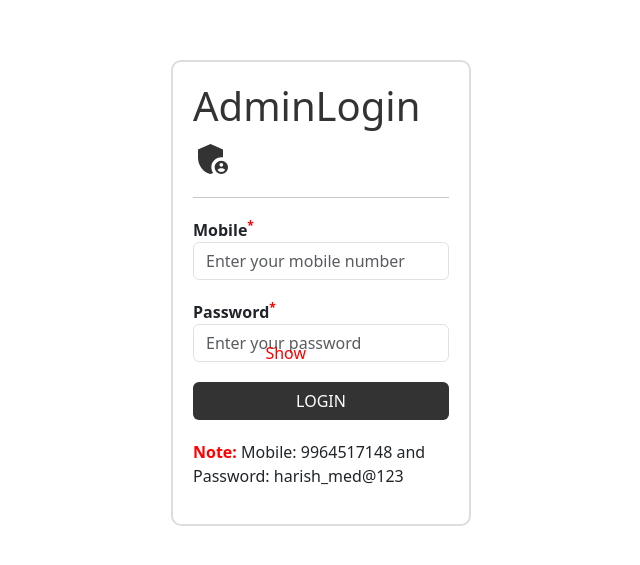
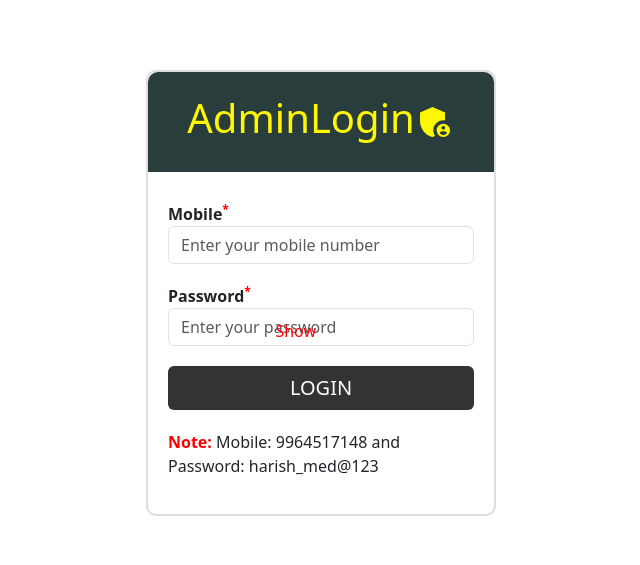
Before and after one commit to manoharbondalapati/avika, a React (Create React App) app in the folder avika/: page /adminlogin in a window 1280 px wide. Shown: the part 107-672 px from the top of the page, without its empty margins (319-959 px from the left). Built offline with nearby package versions, Linux system fonts and the light colour scheme.

Commit message:
updated changes

```diff
--- a/avika/src/components/HomePage.css
+++ b/avika/src/components/HomePage.css
@@ -5,6 +5,10 @@
   background-size: cover;
   object-fit: cover;
   background-attachment: fixed;
+}
+.containers
+{
+  margin-left: 20px;
 }
 .containers h1,
 h2 {
--- a/avika/src/components/HomePage.js
+++ b/avika/src/components/HomePage.js
@@ -20,7 +20,7 @@ const HomePage = () => {
       <div className="divs">
         <div id="userdiv">
           <Link to="/userlogin">
-            <Button variant="primary">Book Appointment</Button>
+            <Button variant="primary">Upload Document</Button>
           </Link>
         </div>
         <div id="admindiv">
--- a/avika/src/components/admin/AdminLogin.css
+++ b/avika/src/components/admin/AdminLogin.css
@@ -1,5 +1,5 @@
 #adminlogin {
-  width: 300px;
+  width: 350px;
   height: 100vh;
   margin: 0 auto;
   padding: 0;
@@ -8,21 +8,27 @@
   align-items: center;
 }
 
-fieldset {
+.adminform {
   border: 2px solid #ddd;
-  padding: 20px;
   border-radius: 10px;
 }
-
-legend {
+.heading {
+  display: flex;
+  justify-content: center;
+  align-items: center;
+  height: 100px;
   font-size: 24px;
   font-weight: bold;
-  color: #333;
+  color: #fff702;
+  text-align: center;
   margin-bottom: 10px;
+  border-radius: 10px 10px 0px 0px;
+  background-color: rgb(41, 61, 61);
 }
 
+
 .login-form {
-  margin-top: 20px;
+  padding: 20px;
 }
 
 .form-group {
@@ -40,8 +46,8 @@ label {
 
 .shows-password {
   position: absolute;
-  right: 655px;
-  top: 57.5%;
+  right: 645px;
+  top: 54.8%;
   transform: translateY(-50%);
   cursor: pointer;
   background-color: transparent;
@@ -66,22 +72,46 @@ label {
   color: red;
 }
 
-@media (max-width: 1000px) {
+@media (max-width: 520px) {
   .shows-password {
     position: absolute;
     right: 47px;
-    top: 53%;
+    top: 55.5%;
     transform: translateY(-50%);
     cursor: pointer;
     background-color: transparent;
     border: none;
-    color: rgb(255, 34, 0);
+    color: red;
+  }
+  #adminlogin
+  {
+    width: 300px;
+  }
+  .heading h1
+  {
+    font-size: 30px;
   }
 }
+
+@media screen and (min-width: 600px) and (max-width: 768px) {
+  .shows-password {
+    position: absolute;
+    right: 250px;
+    top: 54.3%;
+    transform: translateY(-50%);
+    cursor: pointer;
+    background-color: transparent;
+    border: none;
+    color: red;
+  }
+}
+
+
 #loginbtn {
   background-color: #333;
   width: 100%;
-  text-transform: uppercase;
+  font-size: 20px;
+
 }
 #loginbtn:hover {
   background-color: white;
--- a/avika/src/components/admin/AdminLogin.js
+++ b/avika/src/components/admin/AdminLogin.js
@@ -13,7 +13,7 @@ const AdminLogin = () => {
   const [showPassword, setShowPassword] = useState(false);
   const loading = useSelector((state) => state.adminlogin.loading);
 
-  const handleSubmit = async (event) => {
+  const handleSubmit = (event) => {
     event.preventDefault();
     const adminCredentials = { mobile, password };
     dispatch(loginAdmin(adminCredentials, navigate));
@@ -21,17 +21,16 @@ const AdminLogin = () => {
 
   return (
     <div id="adminlogin">
-      <fieldset>
-        <legend>
+      <div className="adminform">
+        <div className="heading">
           <h1>
             Admin<span id="login">Login</span>
             <span id="admin-icon">
               <MdAdminPanelSettings />
             </span>
           </h1>
-        </legend>
-        <hr />
-        <div className="login-form">
+        </div>
+       <div className="login-form">
           <form onSubmit={handleSubmit}>
             <div className="form-group">
               <label htmlFor="mobile">
@@ -71,7 +70,7 @@ const AdminLogin = () => {
               </span>
             </div>
             <button className="btn" id="loginbtn" type="submit">
-              {loading ? "Logging in..." : "Login"}
+              {loading ? "Logging in..." : "LOGIN"}
             </button>
             <p id="credentials">
               <span id="note">Note:</span> Mobile: 9964517148 and Password:
@@ -79,7 +78,7 @@ const AdminLogin = () => {
             </p>
           </form>
         </div>
-      </fieldset>
+      </div>
     </div>
   );
 };
--- a/avika/src/components/admin/AdminPage.css
+++ b/avika/src/components/admin/AdminPage.css
@@ -58,10 +58,13 @@ table tr:hover {
   color: white;
 }
 
-#numbers {
+.pagination-item {
   background-color: white;
   color: black;
-  border-radius: 5px;
+  margin: 0 5px;
+  border: none;
+  outline: none;
+  border-radius: 10px;
 }
 
 .table-container {
@@ -69,7 +72,7 @@ table tr:hover {
   margin-top: 10px;
 }
 
-@media (max-width: 768px) {
+@media (max-width: 520px) {
   .table-container {
     max-width: 350px;
   }
@@ -77,6 +80,8 @@ table tr:hover {
     margin: auto;
   }
 }
+
+
 #adminpagebtn:hover {
   background-color: white;
   border: solid 1px #0f2027;
--- a/avika/src/components/admin/AdminPage.js
+++ b/avika/src/components/admin/AdminPage.js
@@ -204,7 +204,7 @@ const AdminPage = () => {
               i >= currentPage - 3 &&
               i < currentPage + 3 && (
                 <Pagination.Item
-                  id="numbers"
+                  className="pagination-item"
                   key={i}
                   onClick={() => paginate(i + 1)}
                   active={i + 1 === currentPage}
--- a/avika/src/components/user/UserLogin.css
+++ b/avika/src/components/user/UserLogin.css
@@ -1,5 +1,5 @@
 #userlogin {
-  width: 300px;
+  width: 350px;
   height: 100vh;
   margin: 0 auto;
   padding: 0;
@@ -8,21 +8,28 @@
   align-items: center;
 }
 
-fieldset {
+.userform {
   border: 2px solid #ddd;
-  padding: 20px;
+
   border-radius: 10px;
 }
 
-legend {
+.headings {
+  display: flex;
+  justify-content: center;
+  align-items: center;
+  height: 100px;
   font-size: 24px;
   font-weight: bold;
-  color: #333;
+  color: #fff702;
+  text-align: center;
   margin-bottom: 10px;
+  border-radius: 10px 10px 0px 0px;
+  background-color: rgb(41, 61, 61);
 }
 
 .login-form {
-  margin-top: 20px;
+  padding: 20px;
 }
 
 .form-group {
@@ -34,14 +41,14 @@ label {
   font-weight: bold;
 }
 .form-control {
-  padding-right: 40px;
+
   outline: none;
 }
 
 #show-password {
   position: absolute;
   right: 655px;
-  top: 54%;
+  top: 55.5%;
   transform: translateY(-50%);
   cursor: pointer;
   background-color: transparent;
@@ -66,23 +73,32 @@ label {
   color: red;
 }
 
-@media (max-width: 500px) {
+@media (max-width: 520px) {
   #show-password {
     position: absolute;
     right: 47px;
-    top: 53%;
+    top: 56%;
     transform: translateY(-50%);
     cursor: pointer;
     background-color: transparent;
     border: none;
     color: red;
   }
+  #userlogin
+  {
+    width: 300px;
+  }
+  .headings h1
+  {
+    font-size: 30px;
+  }
+
 }
 @media screen and (min-width: 600px) and (max-width: 768px) {
   #show-password {
     position: absolute;
-    right: 500px;
-    top: 53%;
+    right: 250px;
+    top: 54.5%;
     transform: translateY(-50%);
     cursor: pointer;
     background-color: transparent;
--- a/avika/src/components/user/UserLogin.js
+++ b/avika/src/components/user/UserLogin.js
@@ -22,16 +22,16 @@ const UserLogin = () => {
 
   return (
     <div id="userlogin">
-      <fieldset>
-        <legend>
+      <div className="userform">
+        <div className="headings">
           <h1>
             User<span id="login">Login</span>
             <span id="user-icon">
               <FaUser />
             </span>
           </h1>
-        </legend>
-        <hr />
+        </div>
+
         <div className="login-form">
           <form onSubmit={handleSubmit}>
             <div className="form-group">
@@ -81,7 +81,7 @@ const UserLogin = () => {
             </p>
           </form>
         </div>
-      </fieldset>
+      </div>
     </div>
   );
 };
--- a/avika/src/myredux/reducers/UserSlice.js
+++ b/avika/src/myredux/reducers/UserSlice.js
@@ -2,7 +2,7 @@ import { createSlice } from "@reduxjs/toolkit";
 import axios from "axios";
 import {message } from 'antd';
 
-export const loginUser = ( userCredentails,navigate) =>async(dispatch)=> {
+export const loginUser = ( userCredentails,navigate) => async (dispatch)=> {
   dispatch(UserLoginStarted());
     try {
       const response = await axios.post(
```
